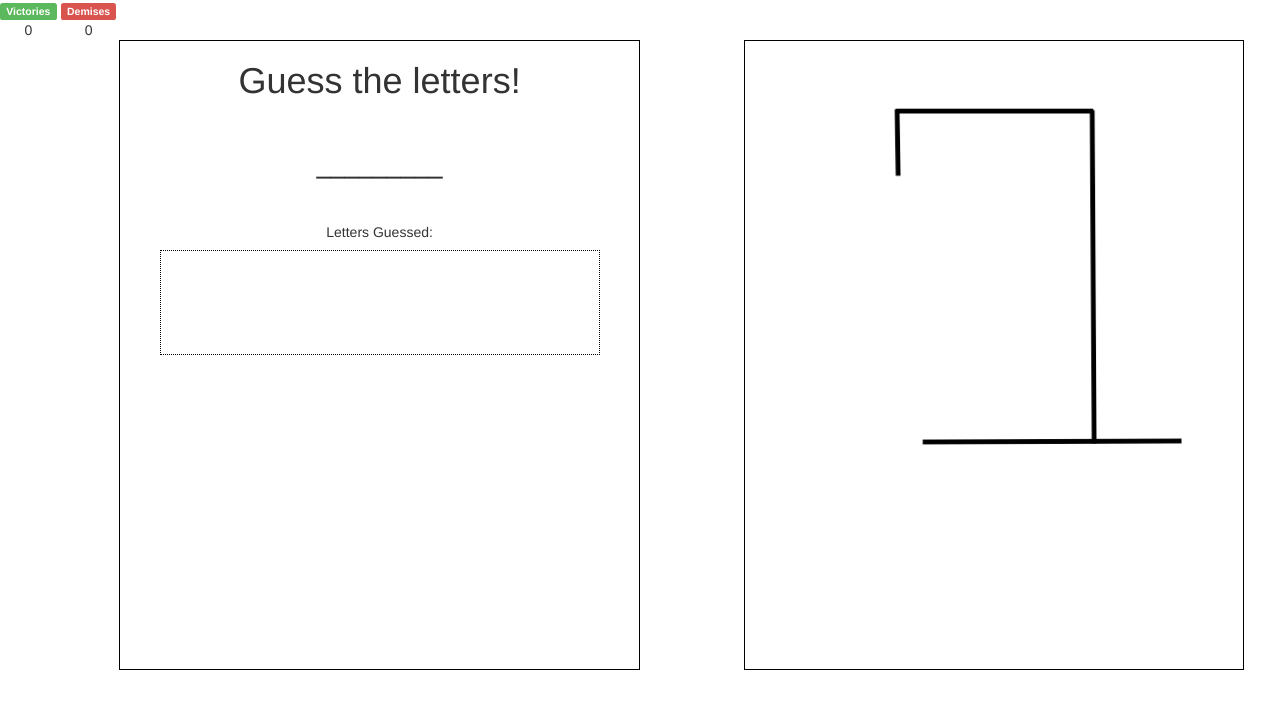
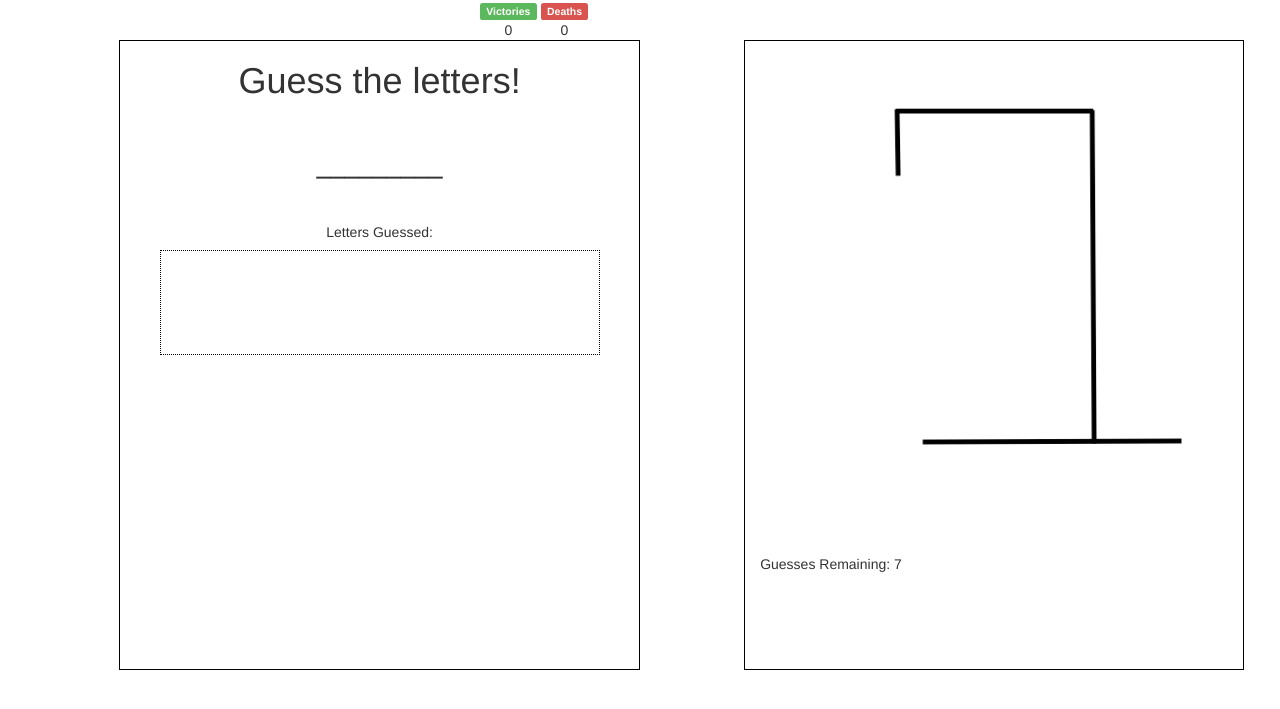
Before and after one commit to monicaj314/Hangman-Game, a PHP site: page / in a window 1280 px wide. Shown: the top 709 px of the page. Run offline with PHP 8.4, Linux system fonts and the light colour scheme; some libraries are stand-ins or nearby versions.

Commit message:
added guesses remaining

```diff
--- a/assets/css/style.css
+++ b/assets/css/style.css
@@ -4,6 +4,10 @@ div.bordered > h1 {
 h5 {
 	text-align:center;
 	margin-top:3em;
+}
+#counters {
+	max-width:25%;
+	margin:auto;
 }
 #newAnswerDiv {
 	font-family: "Geneva";
--- a/assets/javascript/game.js
+++ b/assets/javascript/game.js
@@ -34,9 +34,8 @@ $("body").on("keypress", function(e) {
 		wrongGuess.push(e.key);
 		wrongAnswer++
 		setPic();
+		$("#guesses-remaining").html("Guesses Remaining: " + maxGuesses);
         $("#guessedWrong").text(wrongGuess.join(", "));
-        console.log(wrongGuess);
-        console.log(e.key);
     } else {
     	$("#warning").text("Whoops! You've already guessed " + e.key + ". Try a different letter!").fadeIn(250).fadeOut(3000);
     	}
--- a/index.html
+++ b/index.html
@@ -30,7 +30,7 @@
 			<div id="winCount">0</div>
 		</div>
 		<div id="losses">
-			<span class="label label-danger">Demises</span>
+			<span class="label label-danger">Deaths</span>
 			<div id="lossCount">0</div>
 		</div>
 
@@ -49,13 +49,12 @@
 		<div id="warning"></div>
 		</div>
 		</div>
-		<div class="col-xs-offset-1  col-xs-5 col-lg-4 col-lg-offset-1 bordered" id="gallow">
-			<img src="assets/images/gallow.jpg" width="450"/>
+		<div class="col-xs-offset-1  col-xs-5 col-lg-4 col-lg-offset-1 bordered">
+			<img id="gallowImg" class="img-responsive" src="assets/images/gallow.jpg" width="450">
+			<div id="guesses-remaining">Guesses Remaining: 7</div>
+		</div>
 		</div>
 
-
-		</div>
-	</div>
 
 
 
```
